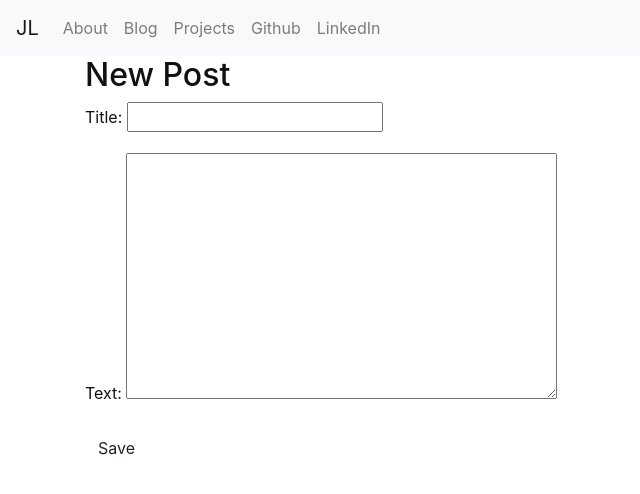
After one commit to jmlinder/OLD--jmlinder-blog, a Django app: page /post/new in a window 1280 px wide. The commit adds this page. Shown: the top 494 px of the page, without its empty margins (0-640 px from the left). Run offline with Django 3.2, Linux system fonts and the light colour scheme; some libraries are stand-ins or nearby versions.

Commit message:
added create and update routes

```diff
--- /dev/null
+++ b/blog/forms.py
@@ -0,0 +1,8 @@
+from django import forms
+from .models import Post
+
+
+class PostForm(forms.ModelForm):
+    class Meta:
+        model = Post
+        fields = ('title', 'text')
--- a/blog/templates/blog/base.html
+++ b/blog/templates/blog/base.html
@@ -14,6 +14,12 @@
       rel="stylesheet"
       href="https://stackpath.bootstrapcdn.com/bootstrap/4.3.1/css/bootstrap.min.css"
       integrity="sha384-ggOyR0iXCbMQv3Xipma34MD+dH/1fQ784/j6cY/iJTQUOhcWr7x9JvoRxT2MZw1T"
+      crossorigin="anonymous"
+    />
+    <link
+      rel="stylesheet"
+      href="https://use.fontawesome.com/releases/v5.8.2/css/all.css"
+      integrity="sha384-oS3vJWv+0UjzBfQzYUhtDYW+Pj2yciDJxpsK1OYPAYjqT085Qq/1cq5FLXAZQ7Ay"
       crossorigin="anonymous"
     />
     <link rel="stylesheet" href="{% static 'css/blog.css' %}" />
@@ -79,6 +85,13 @@
         </ul>
       </div>
     </nav>
+    <div class="container">
+      {% if user.is_authenticated %}
+      <a href="{% url 'post_new' %}" class="top-menu"
+        ><i class="far fa-plus-square"></i> New Post</a
+      >
+      {% endif %}
+    </div>
     {% block content %} {% endblock %}
   </body>
 </html>
--- a/blog/templates/blog/post_detail.html
+++ b/blog/templates/blog/post_detail.html
@@ -9,5 +9,11 @@
     <h2>{{ post.title }}</h2>
     <p>{{ post.text | linebreaksbr }}</p>
   </div>
+  <a href="{% url 'post_list' %}">Go back</a>
+  {% if user.is_authenticated %}
+  <a class="btn btn-default" href="{% url 'post_edit' pk=post.pk %}"
+    ><i class="fas fa-pencil-alt"></i
+  ></a>
+  {% endif %}
 </div>
 {% endblock %}
--- a/blog/templates/blog/post_list.html
+++ b/blog/templates/blog/post_list.html
@@ -9,7 +9,7 @@
     <h1 class="title">
       <a href="{% url 'post_detail' pk=post.pk %}">{{ post.title }}</a>
     </h1>
-    <p class="post">{{ post.text }}</p>
+    <p class="post">{{ post.text | linebreaksbr }}</p>
     <p class="author">
       written by {{ post.author }} on {{ post.published_date }}
     </p>
--- /dev/null
+++ b/blog/templates/blog/post_new.html
@@ -0,0 +1,10 @@
+{% extends 'blog/base.html' %} {% block content%}
+<div class="container">
+  <h2>New Post</h2>
+  <form method="POST" class="post-form">
+    {% csrf_token %}
+    {{ form.as_p }}
+    <button type="submit" class="save btn btn-default">Save</button>
+  </form>
+</div>
+{% endblock %}
--- a/blog/urls.py
+++ b/blog/urls.py
@@ -3,5 +3,7 @@ from . import views
 
 urlpatterns = [
     path('', views.post_list, name='post_list'),
-    path('post/<int:pk>/', views.post_detail, name='post_detail')
+    path('post/<int:pk>/', views.post_detail, name='post_detail'),
+    path('post/new', views.post_new, name='post_new'),
+    path('post/<int:pk>/edit/', views.post_edit, name='post_edit'),
 ]
--- a/blog/views.py
+++ b/blog/views.py
@@ -1,12 +1,14 @@
-from django.shortcuts import render, get_object_or_404
+from django.shortcuts import render, get_object_or_404, redirect
 from django.utils import timezone
 from .models import Post
+from .forms import PostForm
 
 # Create your views here.
 
 
 def post_list(request):
     posts = Post.objects.filter(
+        # Filters the list by published date so that unpublished material isn't listed
         published_date__lte=timezone.now()).order_by('published_date')
     return render(request, 'blog/post_list.html', {'posts': posts})
 
@@ -14,3 +16,32 @@ def post_list(request):
 def post_detail(request, pk):
     post = get_object_or_404(Post, pk=pk)
     return render(request, 'blog/post_detail.html', {'post': post})
+
+
+def post_new(request):
+    if request.method == "POST":
+        form = PostForm(request.POST)
+        if form.is_valid():
+            post = form.save(commit=False)
+            post.author = request.user
+            post.published_date = timezone.now()
+            post.save()
+            return redirect('post_detail', pk=post.pk)
+    else:
+        form = PostForm()
+    return render(request, 'blog/post_new.html', {'form': form})
+
+
+def post_edit(request, pk):
+    post = get_object_or_404(Post, pk=pk)
+    if request.method == "POST":
+        form = PostForm(request.POST, instance=post)
+        if form.is_valid():
+            post = form.save(commit=False)
+            post.author = request.user
+            post.published_date = timezone.now()
+            post.save()
+            return redirect('post_detail', pk=post.pk)
+    else:
+        form = PostForm(instance=post)
+    return render(request, 'blog/post_edit.html', {'form': form})
--- /dev/null
+++ b/requirements.txt
@@ -0,0 +1,4 @@
+Django==2.2.1
+psycopg2==2.8.2
+pytz==2019.1
+sqlparse==0.3.0
```
Also changed, not shown: blog/templates/blog/post_edit.html (added, +8 -0 lines), 2 other files.
